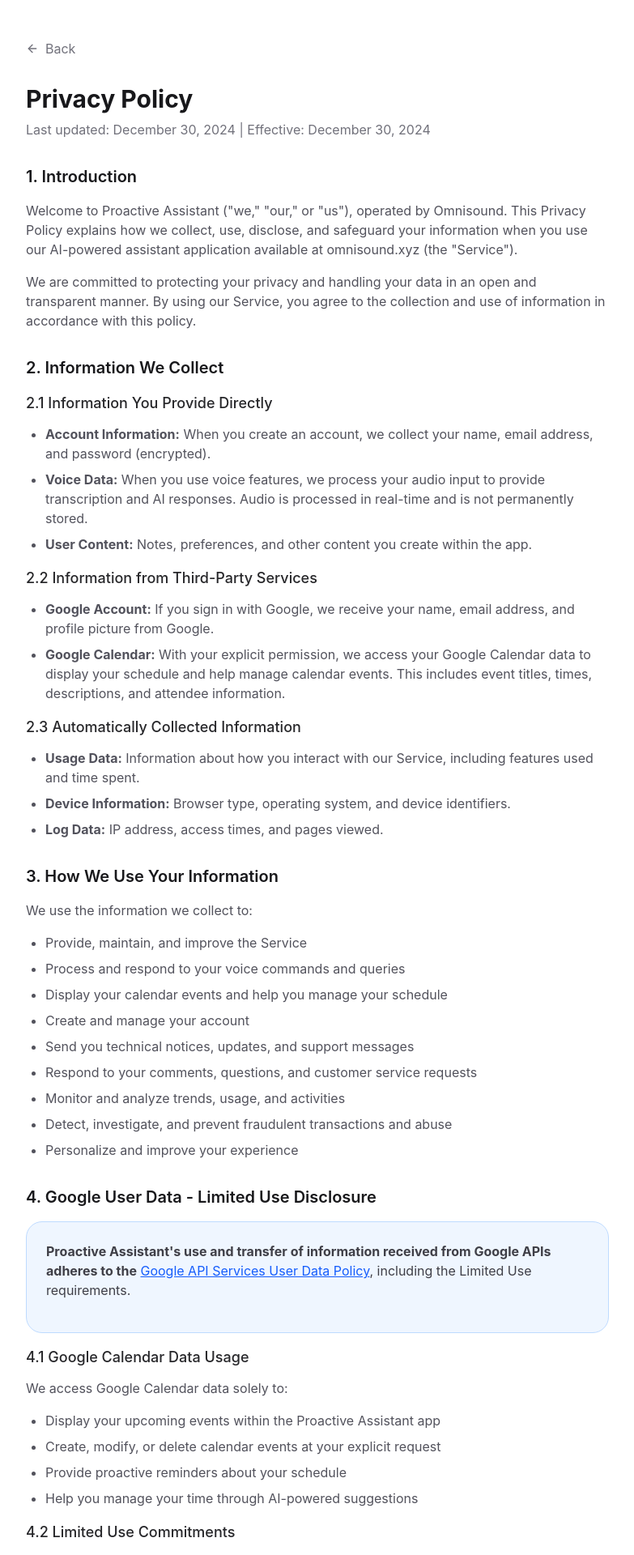
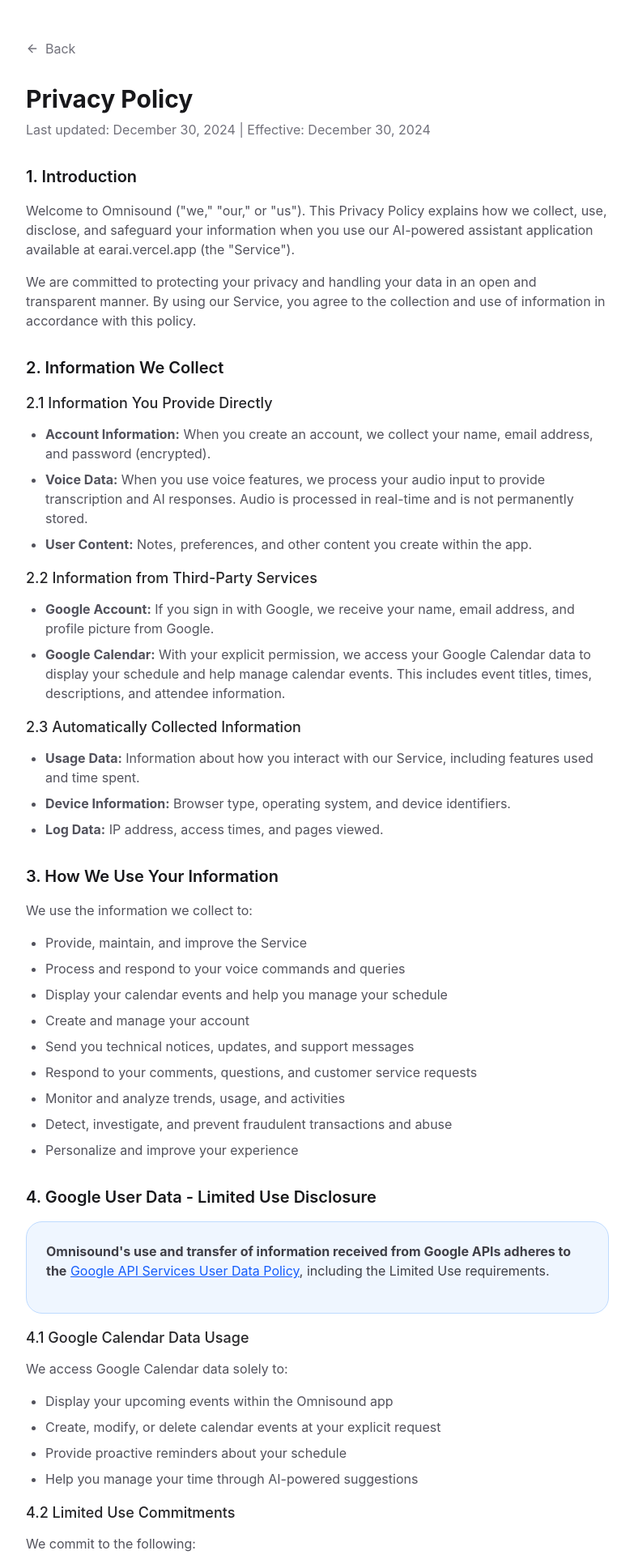
Before and after one commit to thebuzz08/v0-ai-assistant-ui, a Next.js app: page /privacy in a window 1280 px wide. Shown: the top 1920 px of the page at 81% size, without its empty margins (248-1031 px from the left). Built offline with nearby package versions, Linux system fonts and the light colour scheme; no server answers.

Commit message:
fix: revert branding to Omnisound
Update metadata, company references, and legal text to Omnisound.

Co-authored-by: null <64800058+thebuzz08@users.noreply.github.com>

```diff
--- a/app/privacy/page.tsx
+++ b/app/privacy/page.tsx
@@ -2,8 +2,8 @@ import Link from "next/link"
 import { ArrowLeft } from "lucide-react"
 
 export const metadata = {
-  title: "Privacy Policy - Proactive Assistant",
-  description: "Privacy Policy for Proactive Assistant by Omnisound",
+  title: "Privacy Policy - Omnisound",
+  description: "Privacy Policy for Omnisound",
 }
 
 export default function PrivacyPolicyPage() {
@@ -30,9 +30,9 @@ export default function PrivacyPolicyPage() {
           <section className="mb-8">
             <h2 className="text-xl font-semibold text-zinc-900 dark:text-white mb-4">1. Introduction</h2>
             <p className="text-zinc-600 dark:text-zinc-300 mb-4">
-              Welcome to Proactive Assistant ("we," "our," or "us"), operated by Omnisound. This Privacy Policy explains
-              how we collect, use, disclose, and safeguard your information when you use our AI-powered assistant
-              application available at omnisound.xyz (the "Service").
+              Welcome to Omnisound ("we," "our," or "us"). This Privacy Policy explains how we collect, use, disclose,
+              and safeguard your information when you use our AI-powered assistant application available at
+              earai.vercel.app (the "Service").
             </p>
             <p className="text-zinc-600 dark:text-zinc-300 mb-4">
               We are committed to protecting your privacy and handling your data in an open and transparent manner. By
@@ -114,9 +114,7 @@ export default function PrivacyPolicyPage() {
             </h2>
             <div className="bg-blue-50 dark:bg-blue-900/20 border border-blue-200 dark:border-blue-800 rounded-xl p-6 mb-4">
               <p className="text-zinc-700 dark:text-zinc-200 mb-4">
-                <strong>
-                  Proactive Assistant's use and transfer of information received from Google APIs adheres to the
-                </strong>{" "}
+                <strong>Omnisound's use and transfer of information received from Google APIs adheres to the</strong>{" "}
                 <a
                   href="https://developers.google.com/terms/api-services-user-data-policy#additional_requirements_for_specific_api_scopes"
                   target="_blank"
@@ -134,7 +132,7 @@ export default function PrivacyPolicyPage() {
             </h3>
             <p className="text-zinc-600 dark:text-zinc-300 mb-4">We access Google Calendar data solely to:</p>
             <ul className="list-disc pl-6 text-zinc-600 dark:text-zinc-300 mb-4 space-y-2">
-              <li>Display your upcoming events within the Proactive Assistant app</li>
+              <li>Display your upcoming events within the Omnisound app</li>
               <li>Create, modify, or delete calendar events at your explicit request</li>
               <li>Provide proactive reminders about your schedule</li>
               <li>Help you manage your time through AI-powered suggestions</li>
@@ -332,15 +330,15 @@ export default function PrivacyPolicyPage() {
                 <strong>Email:</strong> privacy@omnisound.xyz
               </li>
               <li>
-                <strong>Website:</strong> https://omnisound.xyz
+                <strong>Website:</strong> https://earai.vercel.app
               </li>
             </ul>
           </section>
 
           <section className="border-t border-zinc-200 dark:border-zinc-800 pt-8">
             <p className="text-sm text-zinc-500 dark:text-zinc-400">
-              By using Proactive Assistant, you acknowledge that you have read, understood, and agree to be bound by
-              this Privacy Policy.
+              By using Omnisound, you acknowledge that you have read, understood, and agree to be bound by this Privacy
+              Policy.
             </p>
           </section>
         </div>
--- a/app/terms/page.tsx
+++ b/app/terms/page.tsx
@@ -2,8 +2,8 @@ import Link from "next/link"
 import { ArrowLeft } from "lucide-react"
 
 export const metadata = {
-  title: "Terms of Service - Proactive Assistant",
-  description: "Terms of Service for Proactive Assistant by Omnisound",
+  title: "Terms of Service - Omnisound",
+  description: "Terms of Service for Omnisound",
 }
 
 export default function TermsOfServicePage() {
@@ -30,9 +30,9 @@ export default function TermsOfServicePage() {
           <section className="mb-8">
             <h2 className="text-xl font-semibold text-zinc-900 dark:text-white mb-4">1. Acceptance of Terms</h2>
             <p className="text-zinc-600 dark:text-zinc-300 mb-4">
-              By accessing or using Proactive Assistant ("Service"), operated by Omnisound ("we," "our," or "us"), you
-              agree to be bound by these Terms of Service ("Terms"). If you do not agree to these Terms, please do not
-              use the Service.
+              By accessing or using Omnisound ("Service"), operated by Omnisound ("we," "our," or "us"), you agree to be
+              bound by these Terms of Service ("Terms"). If you do not agree to these Terms, please do not use the
+              Service.
             </p>
             <p className="text-zinc-600 dark:text-zinc-300">
               These Terms apply to all visitors, users, and others who access or use the Service. By using the Service,
@@ -43,7 +43,7 @@ export default function TermsOfServicePage() {
           <section className="mb-8">
             <h2 className="text-xl font-semibold text-zinc-900 dark:text-white mb-4">2. Description of Service</h2>
             <p className="text-zinc-600 dark:text-zinc-300 mb-4">
-              Proactive Assistant is an AI-powered personal assistant application that provides:
+              Omnisound is an AI-powered personal assistant application that provides:
             </p>
             <ul className="list-disc pl-6 text-zinc-600 dark:text-zinc-300 mb-4 space-y-2">
               <li>Voice-based interaction and transcription</li>
@@ -300,15 +300,15 @@ export default function TermsOfServicePage() {
                 <strong>Email:</strong> legal@omnisound.xyz
               </li>
               <li>
-                <strong>Website:</strong> https://omnisound.xyz
+                <strong>Website:</strong> https://earai.vercel.app
               </li>
             </ul>
           </section>
 
           <section className="border-t border-zinc-200 dark:border-zinc-800 pt-8">
             <p className="text-sm text-zinc-500 dark:text-zinc-400">
-              By using Proactive Assistant, you acknowledge that you have read, understood, and agree to be bound by
-              these Terms of Service.
+              By using Omnisound, you acknowledge that you have read, understood, and agree to be bound by these Terms
+              of Service.
             </p>
           </section>
         </div>
```
